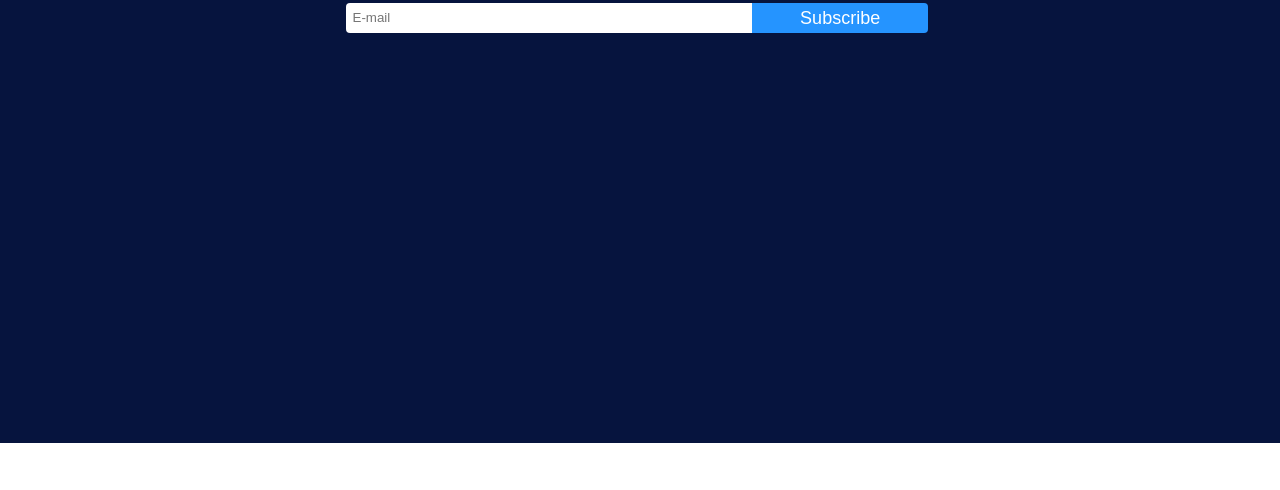
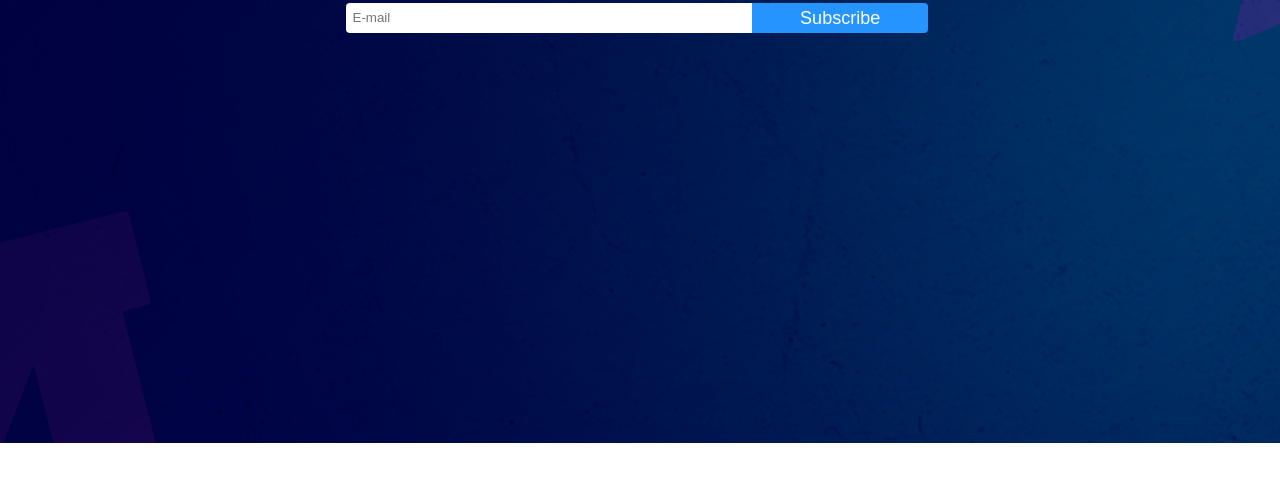
Before and after one commit to Kenzie-Academy-Brasil-Developers/estilizando-pagina-landing-page-kenzie-academy-sprint-3-gbmiranda1, a plain HTML site: page index.html in a window 1280 px wide. Shown: the part 525-1015 px from the top of the page. Drawn offline with Linux system fonts and the light colour scheme; the site is published under a folder, as on GitHub Pages, so addresses that start at the root find nothing.

Commit message:
tentando corrigir BG

```diff
--- a/assets/css/style.css
+++ b/assets/css/style.css
@@ -644,7 +644,7 @@ family=Lato -> Títulos, textos
             align-items: center;
             height: 850px;
             background-position: center;
-            background-image: url("/./assets/img/background-destaque.webp");
+            background-image: url("../img/background-destaque.webp");
             font-size: 35px;
             font-weight: bolder;
         }
```
